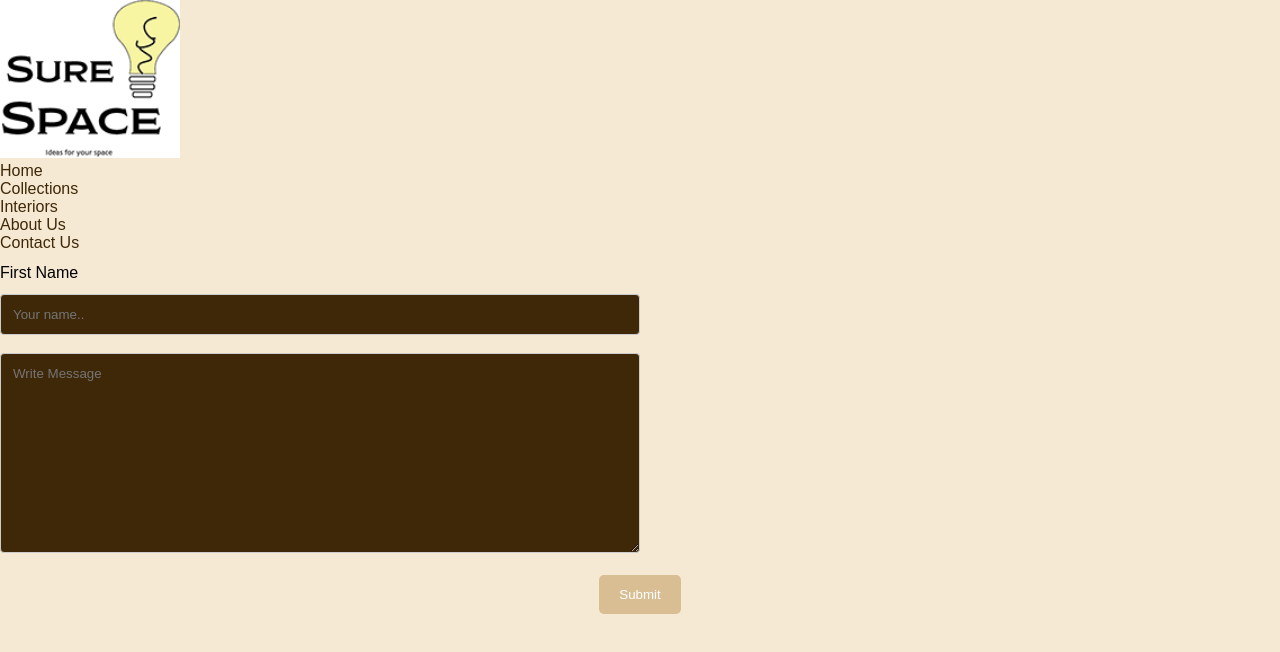
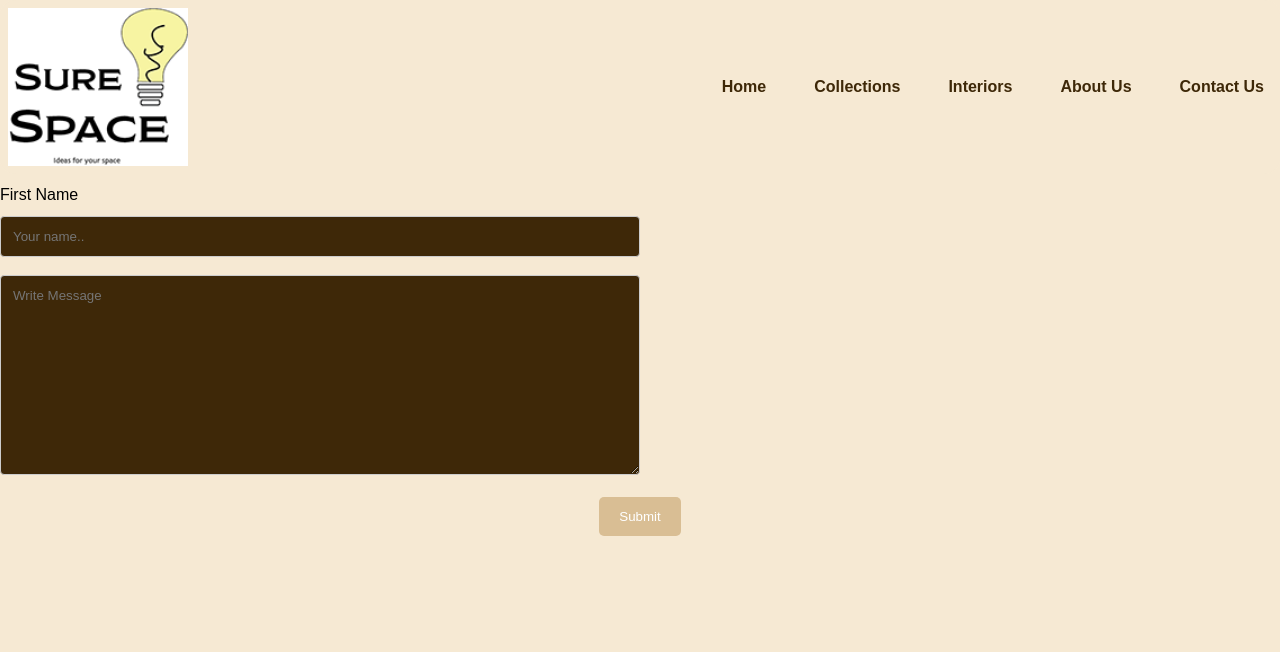
Before and after one commit to Morclouds/FinalDraft, a plain HTML site: page ContactUs.html in a window 1280 px wide. Drawn offline with Linux system fonts and the light colour scheme.

Commit message:
Update ContactUs.html

```diff
--- a/ContactUs.html
+++ b/ContactUs.html
@@ -4,21 +4,37 @@
     <link rel="stylesheet" href="style.css">
 </head>
 <body>
-    <div class="container">
-        <nav>
-            <img src="images/logo.png" class="logo">
-    <ul>
-        <li><a href="#"> Home </a></li>
-        <li><a href="#">Collections</a></li>
-        <li><A HREF="#">Interiors</a></li>
-        <li><a href="#">About Us</a></li>
-        <li><a href="#">Contact Us</a></li>
+  <div class="container">
+
+    <nav class="navbar">
+        <img src="images/logo.png" class="logo">
+
+<ul class="nav-links">
+    <li class="nav-link"><a href="index.html"> Home </a></li>
+
+    <li class="nav-link collections"><a href="#">Collections</a>
+    <ul class="drop-down">
+    <li>Home Decor</li>
+    <li>Furniture</li>
+    <li>Tech</li>
+    <li>Designers</li>
+    <li>Creators</li>
+</ul>
+</li>
+
+<li class="nav-link interiors"><A HREF="#">Interiors</a>
+    <ul class="drop-down">
+        <li>Featured Space</li>
+        <li>Item Links</li>
+
     </ul>
+</li>
 
 
-
-        </nav>
-    </div>
+<li class="nav-link"><a href="#">About Us</a></li>
+<li class="nav-link"><a href="ContactUs.html">Contact Us</a></li>
+</ul>
+ </nav>
     <form action="/action_page.php">
         <div class="row">
           <div class="col-25">
```
